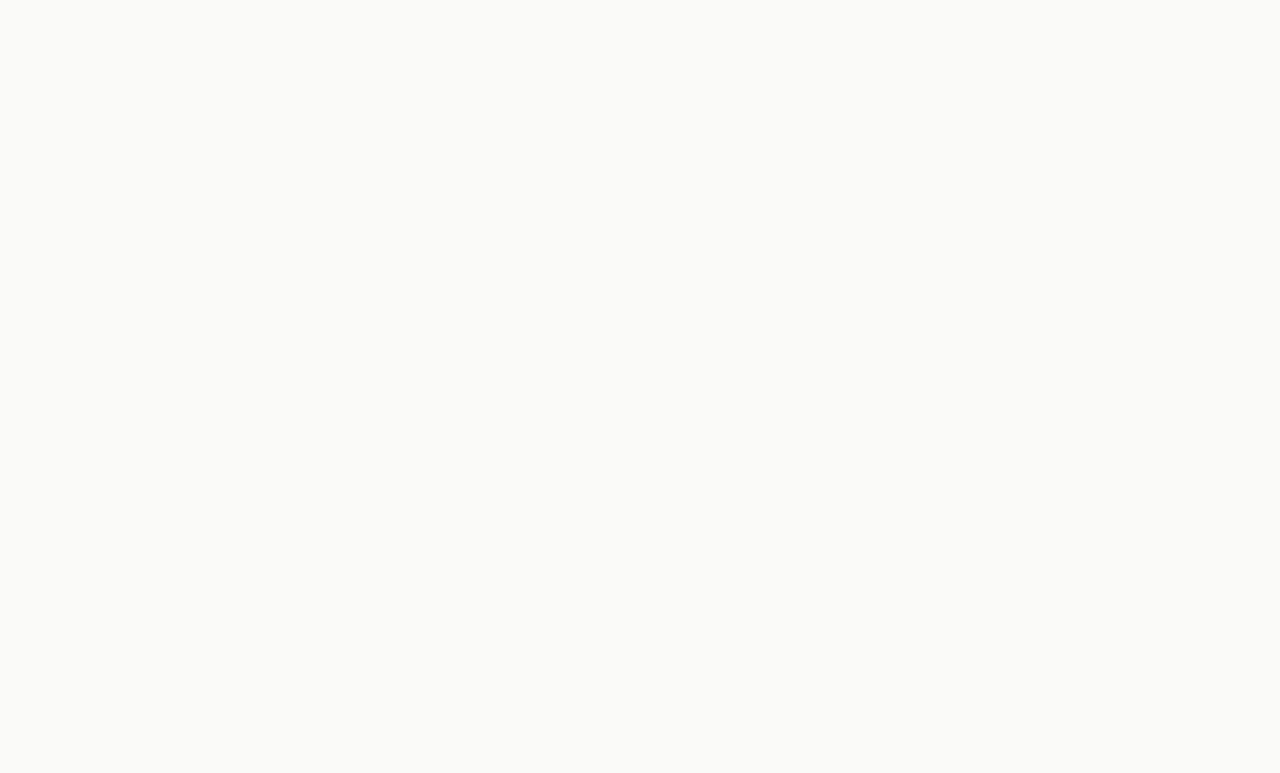
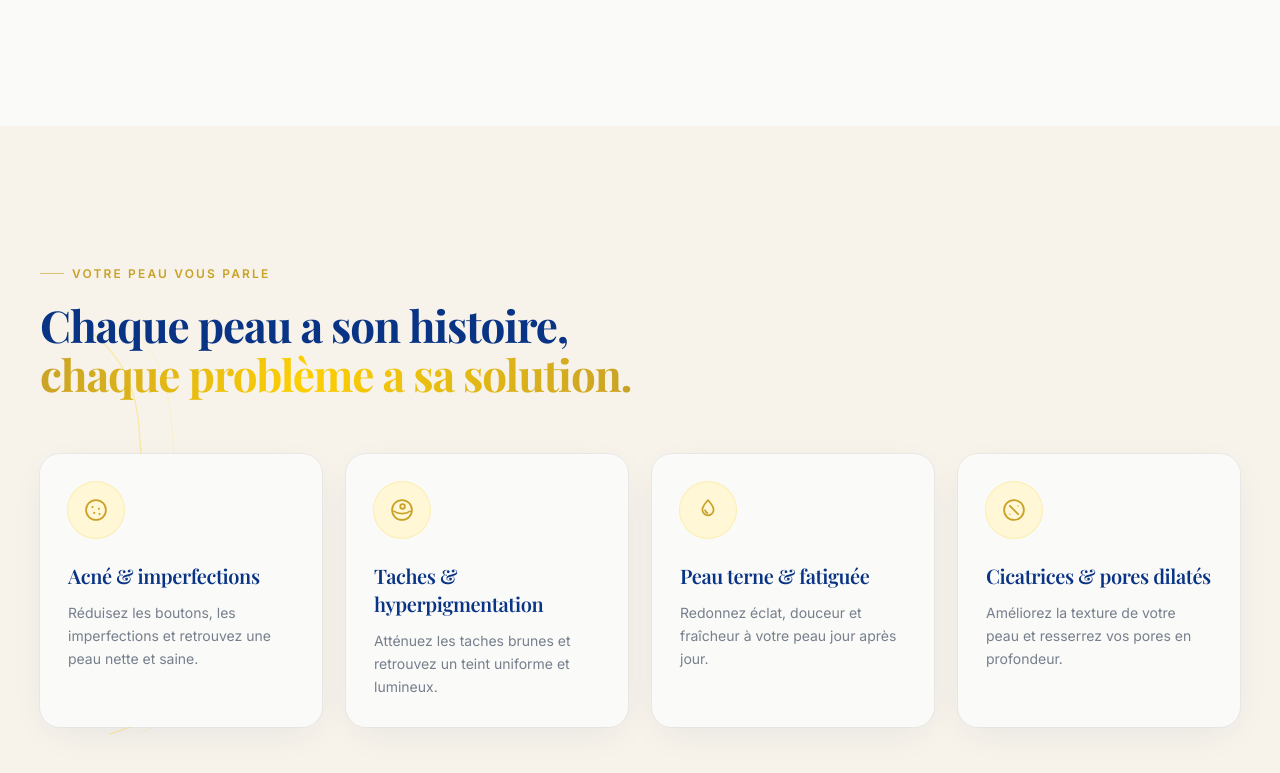
Before and after one commit to kenryalonzo/com.cythia.dev, a Next.js app: page / in a window 1280 px wide. Shown: the part 1805-2578 px from the top of the page. Before the commit the page ends 1931 px from the top, so only its background shows below. Built offline with nearby package versions, Linux system fonts and the light colour scheme.

Commit message:
Enhance accessibility and structure by adding aria-labels to SVG icons, and integrate SkinConcerns component into the main page layout.

```diff
--- a/app/page.tsx
+++ b/app/page.tsx
@@ -1,6 +1,7 @@
 import { FeaturedTreatments } from "@/components/FeaturedTreatments";
 import { Hero } from "@/components/Hero";
 import { Navbar } from "@/components/Navbar";
+import { SkinConcerns } from "@/components/SkinConcerns";
 
 export default function Home() {
 	return (
@@ -9,6 +10,7 @@ export default function Home() {
 			<main className="flex flex-col">
 				<Hero />
 				<FeaturedTreatments />
+				<SkinConcerns />
 			</main>
 		</>
 	);
--- a/components/ui/icons.tsx
+++ b/components/ui/icons.tsx
@@ -18,7 +18,7 @@ const base = {
 /* Acné & imperfections — a face profile with spots */
 export function IconAcne(props: SVGProps<SVGSVGElement>) {
 	return (
-		<svg {...base} {...props}>
+		<svg role="img" aria-label="Acné et imperfections" {...base} {...props}>
 			<circle cx="12" cy="12" r="8.5" />
 			<circle cx="9" cy="9.5" r="0.9" fill="currentColor" stroke="none" />
 			<circle cx="14.5" cy="11" r="0.9" fill="currentColor" stroke="none" />
@@ -31,7 +31,12 @@ export function IconAcne(props: SVGProps<SVGSVGElement>) {
 /* Taches & hyperpigmentation — uneven surface with a marked spot */
 export function IconSpots(props: SVGProps<SVGSVGElement>) {
 	return (
-		<svg {...base} {...props}>
+		<svg
+			role="img"
+			aria-label="Taches et hyperpigmentation"
+			{...base}
+			{...props}
+		>
 			<circle cx="12" cy="12" r="8.5" />
 			<path d="M5 13c2.2 1.6 4 2 7 2s4.8-.4 7-2" />
 			<circle cx="12.5" cy="9" r="2" />
@@ -42,7 +47,7 @@ export function IconSpots(props: SVGProps<SVGSVGElement>) {
 /* Peau terne & fatiguée — a droplet crossed by a glow ray */
 export function IconDull(props: SVGProps<SVGSVGElement>) {
 	return (
-		<svg {...base} {...props}>
+		<svg role="img" aria-label="Peau terne et fatiguée" {...base} {...props}>
 			<path d="M12 3.5c2.6 3 4.8 5.4 4.8 8.3a4.8 4.8 0 0 1-9.6 0c0-2.9 2.2-5.3 4.8-8.3Z" />
 			<path d="M9.5 12.2c.3 1.1 1 1.9 2 2.2" />
 		</svg>
@@ -52,7 +57,12 @@ export function IconDull(props: SVGProps<SVGSVGElement>) {
 /* Cicatrices & pores dilatés — a healed line with pore dots */
 export function IconScars(props: SVGProps<SVGSVGElement>) {
 	return (
-		<svg {...base} {...props}>
+		<svg
+			role="img"
+			aria-label="Cicatrices et pores dilatés"
+			{...base}
+			{...props}
+		>
 			<circle cx="12" cy="12" r="8.5" />
 			<path d="M8.5 8.5 15.5 15.5" />
 			<circle cx="8.5" cy="8.5" r="0.6" fill="currentColor" stroke="none" />
```
Also changed, not shown: components/SkinConcerns.tsx (+5 -2 lines), 1 other file (tests, documents, lock files or other folders).
